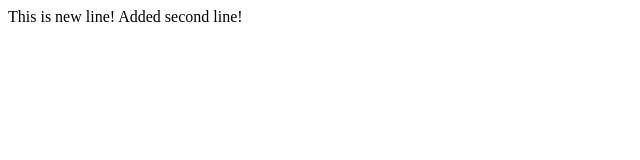
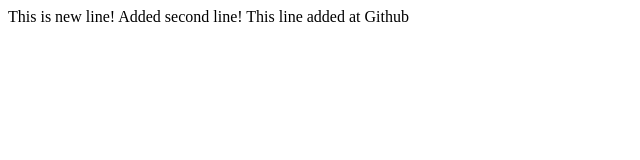
Before and after one commit to AlSayedAhmed/forntend_test, a plain HTML site: page index.html in a window 1280 px wide. Shown: the whole page, without its empty margins (0-640 px from the left). Drawn offline with Linux system fonts and the light colour scheme.

Commit message:
Update index.html

```diff
--- a/index.html
+++ b/index.html
@@ -8,5 +8,6 @@
 <body>
     This is new line!
     Added second line!
+    This line added at Github
 </body>
 </html>
```
